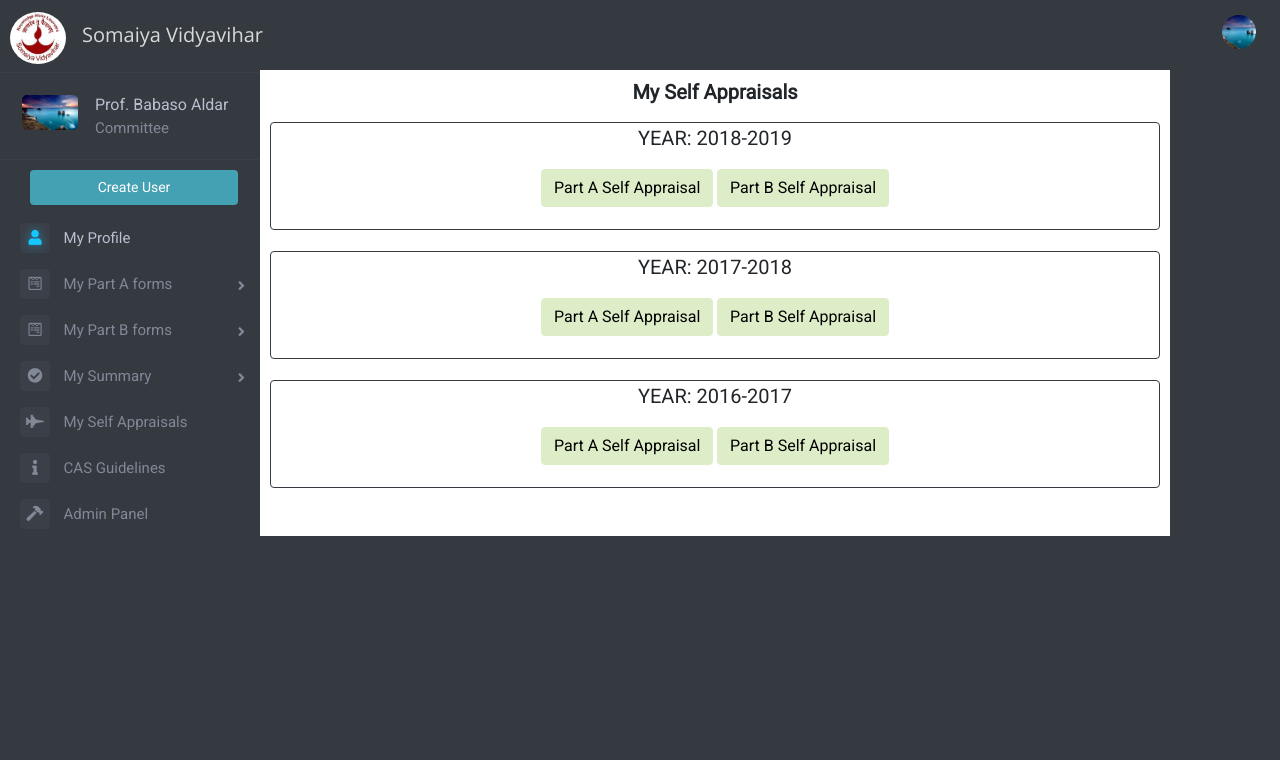
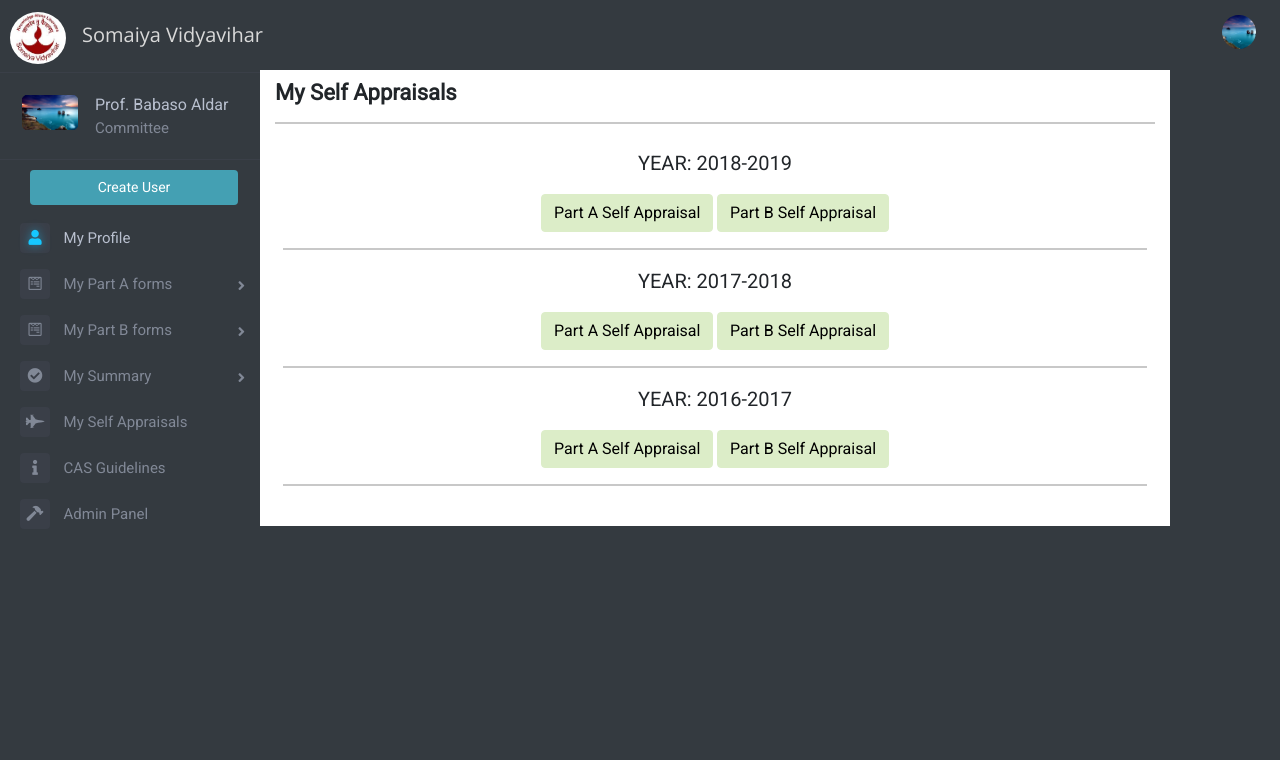
Before and after one commit to CAS-TEAM/CAS, a PHP site: page /self-appraisals.php?id=1 in a window 1280 px wide. Shown: the top 760 px of the page. Run offline with PHP 8.4, Linux system fonts and the light colour scheme; the visitor is signed in with stand-in values (Sample User, id 1); data comes from the database, SQL or seed files in the repository; some libraries are stand-ins or nearby versions.

Commit message:
Self Appraisals UI modified

```diff
--- a/self-appraisal-partA.php
+++ b/self-appraisal-partA.php
@@ -418,7 +418,7 @@ include 'left-nav.php';
 		</div>
 		<hr style="border: 0.5px solid #c8c8c8">
 
-	    		<div class="form-group row">
+	    		<!-- <div class="form-group row">
 					<div class="col-md-6 text-left">
 	    				<label for="ugpg" class="col-form-label">20 PI for Ph.D and M.Phil. 10 PI for other UG/PG Degree/Diploma/Certificate Courses/</label>
 	    			</div>
@@ -427,7 +427,7 @@ include 'left-nav.php';
 						<input class="form-control partalabel" type="text" name="ugpg" id="ugpg"  />
 					</div>
 				</div>
-		<hr style="border: 0.5px solid #c8c8c8">
+		<hr style="border: 0.5px solid #c8c8c8"> -->
 
 		<div class="row">
     		<div class="col-md-12">
--- a/self-appraisals.php
+++ b/self-appraisals.php
@@ -46,17 +46,18 @@ include 'left-nav.php';
 
 
     	<header>
-    		<h2 class="heading"><b>My Self Appraisals</b></h2>
+    		<h2 class="heading" style="font-size: 22px;text-align: left"><b>My Self Appraisals</b></h2>
     	</header>
+    	<hr style="border: 0.5px solid #c8c8c8">
 
-    	<ul style="padding:10px">
+    	<ul style="padding:8px;margin-top: 12px">
 			<?php
 
 			for($a=$currentyear; $a>=2017; $a--)
 			{
 				?>
 				<div class="row justify-content-center">
-					<div class="col-md-12 border border-dark rounded">
+					<div class="col-md-12">
 						<p style="font-size: 20px">YEAR: <?php echo ($a-1).'-'.$a; ?></p>
 						<a href="self-appraisal-partA.php?id=<?php echo $_SESSION['id']; ?>&year=<?php echo $a; ?>" class="btn btn-success" style="background-color: #DCEDC8;border: 1px solid #DCEDC8;color:black">
 			  			Part A Self Appraisal
@@ -64,10 +65,11 @@ include 'left-nav.php';
 						<a href="self-appraisal-partB.php?id=<?php echo $_SESSION['id']; ?>&year=<?php echo $a; ?>" class="btn btn-success" style="background-color: #DCEDC8;border: 1px solid #DCEDC8;color:black">
 			  			Part B Self Appraisal
 						</a>
-						<br><br>
+						<br>
+						<hr style="border: 0.5px solid #c8c8c8">
 					</div>
 				</div>
-				<br>
+
 				<?php
 			}
 			/*
```
